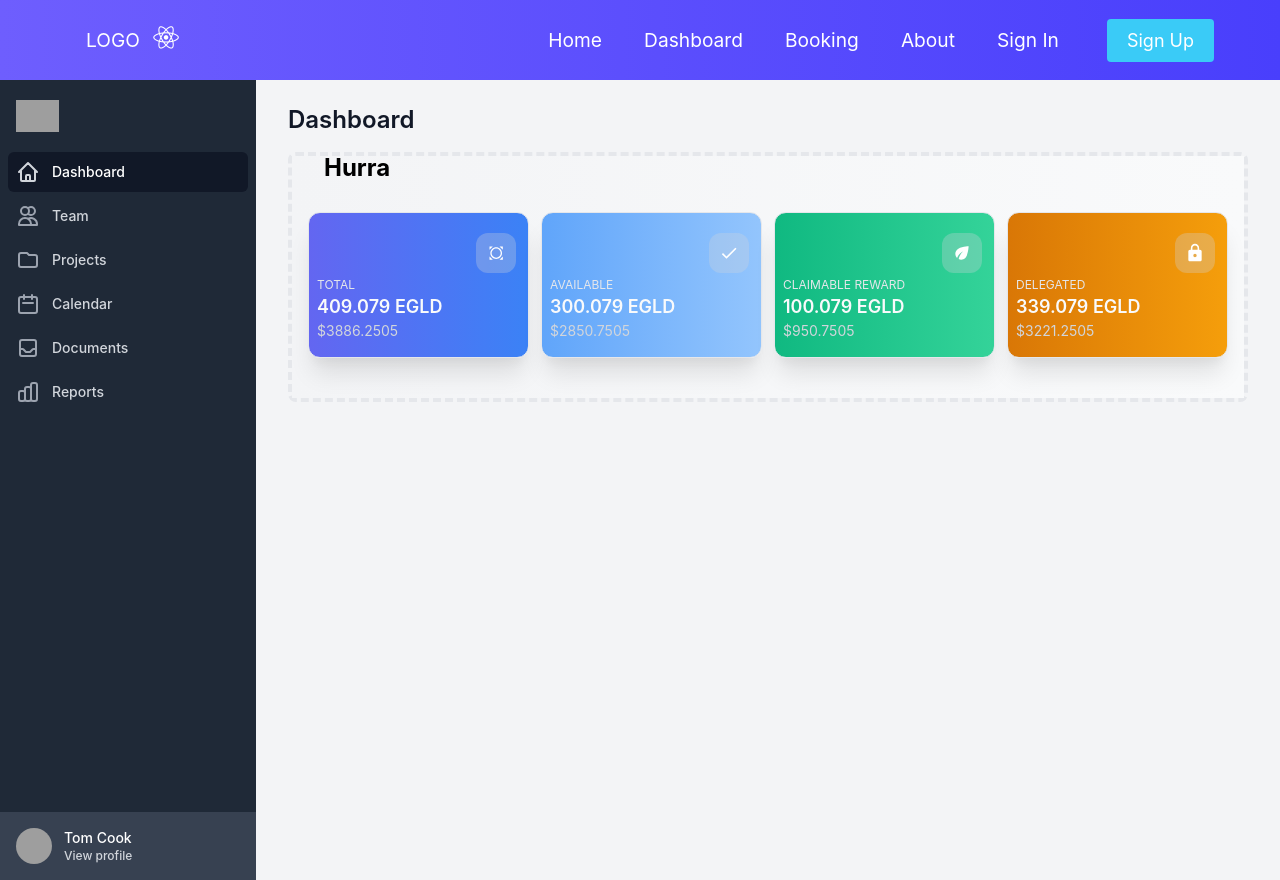
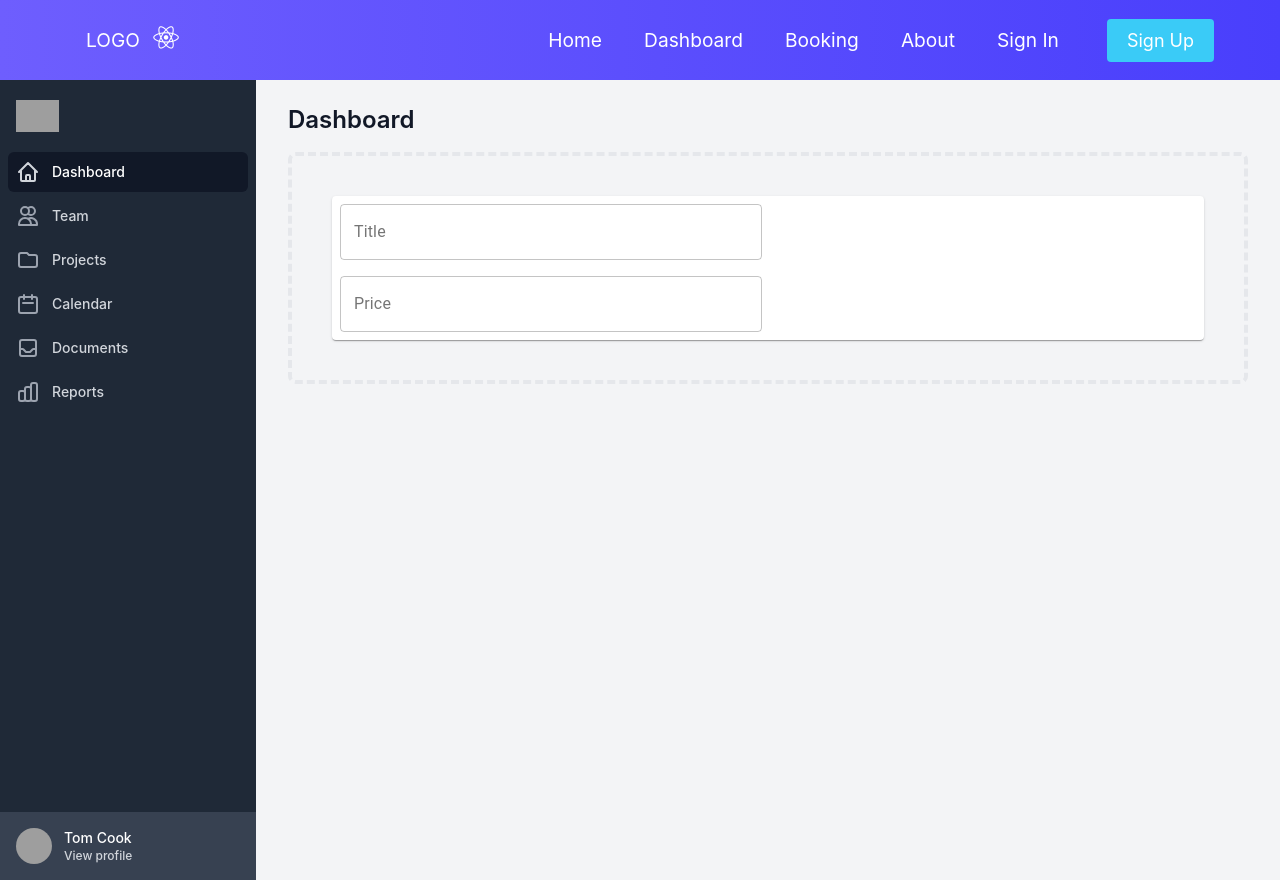
Before and after one commit to M0-AR/react-frontend, a React (Create React App) app: page /dashboard in a window 1280 px wide. Built offline with nearby package versions, Linux system fonts and the light colour scheme; grey boxes are pictures that could not be loaded.

Commit message:
Prompt the user to enter title and price

```diff
--- /dev/null
+++ b/src/components/dashboard/Service/ServiceForm.js
@@ -0,0 +1,62 @@
+import React, { useState, useEffect } from 'react'
+import Grid from '@material-ui/core/Grid';
+import { TextField, makeStyles } from '@material-ui/core';
+
+// Style
+const useStyles = makeStyles(theme => ({
+    root: {
+        '& .MuiFormControl-root': {
+            width: '80%',
+            margin: theme.spacing(1)
+        }
+    }
+}))
+
+
+// Serivce Object
+const initialValues = {
+    id: 0,
+    createdDate: new Date(),
+    title: '',
+    isAvailable: true,
+    image: '',
+    price: ''
+}
+
+// Component
+export default function ServiceForm() {
+
+    const [values, setValues] = useState(initialValues);
+    const classes = useStyles();
+
+    const handleInputChange = e => {
+        const { name, value } = e.target
+        setValues({
+            ...values, // Ignore rest
+            [name]:value
+        })
+    }
+
+    return (
+        <form className={classes.root}>
+            <Grid container>
+                <Grid item x6={6}>
+                    <TextField
+                    variant="outlined"
+                    label="Title"
+                    name="title"
+                    value={values.title}
+                    onChange={handleInputChange}
+                    />
+                    <TextField
+                    variant="outlined"
+                    label="Price"
+                    name="price"
+                    value={values.price}
+                    onChange={handleInputChange}
+                    />
+                </Grid>
+            </Grid>
+        </form>
+    )
+}
--- /dev/null
+++ b/src/components/dashboard/Service/Services.js
@@ -0,0 +1,20 @@
+import React from 'react'
+import ServiceForm from './ServiceForm'
+import { Paper, makeStyles } from '@material-ui/core';
+
+const useStyles = makeStyles(theme => ({
+    pageContent: {
+        margin: theme.spacing(5)
+    }
+}))
+
+export default function Services() {
+
+    const classes = useStyles();
+
+    return (
+        <Paper className={classes.pageContent}>
+            <ServiceForm />
+        </Paper>
+    )
+}
--- a/src/pages/Dashboard.js
+++ b/src/pages/Dashboard.js
@@ -12,6 +12,7 @@ import {
   XIcon,
 } from '@heroicons/react/outline'
 import Container from '../components/dashboard/Container'
+import Services from '../components/dashboard/Service/Services'
 
 const navigation = [
   { name: 'Dashboard', href: '#', icon: HomeIcon, current: true },
@@ -202,7 +203,7 @@ export default function Example() {
               {/* Replace with your content */}
               <div className="py-4">
                 <div className="border-4 border-dashed border-gray-200 rounded-lg flex-wrap">
-                  <Container/>
+                  <Services />
                 </div>
               </div>
               {/* /End replace */}
```
